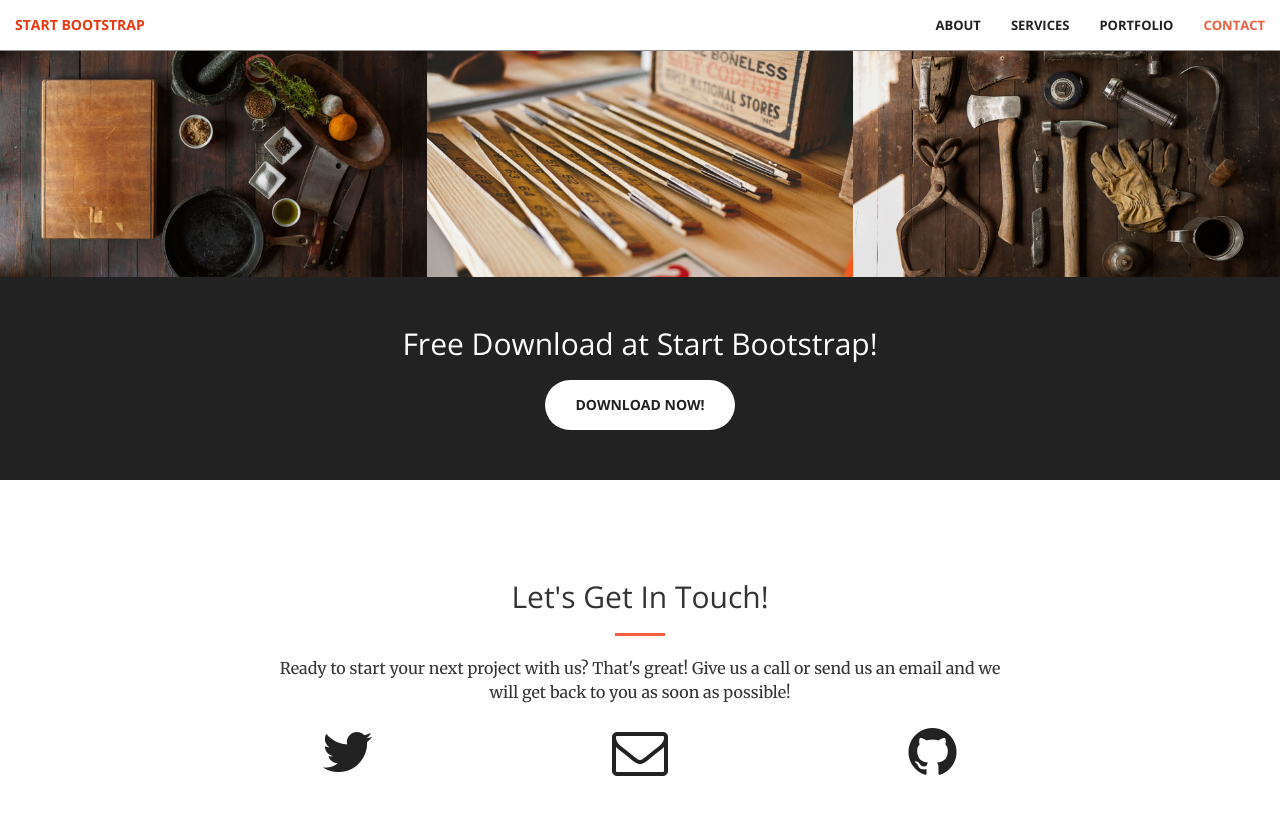
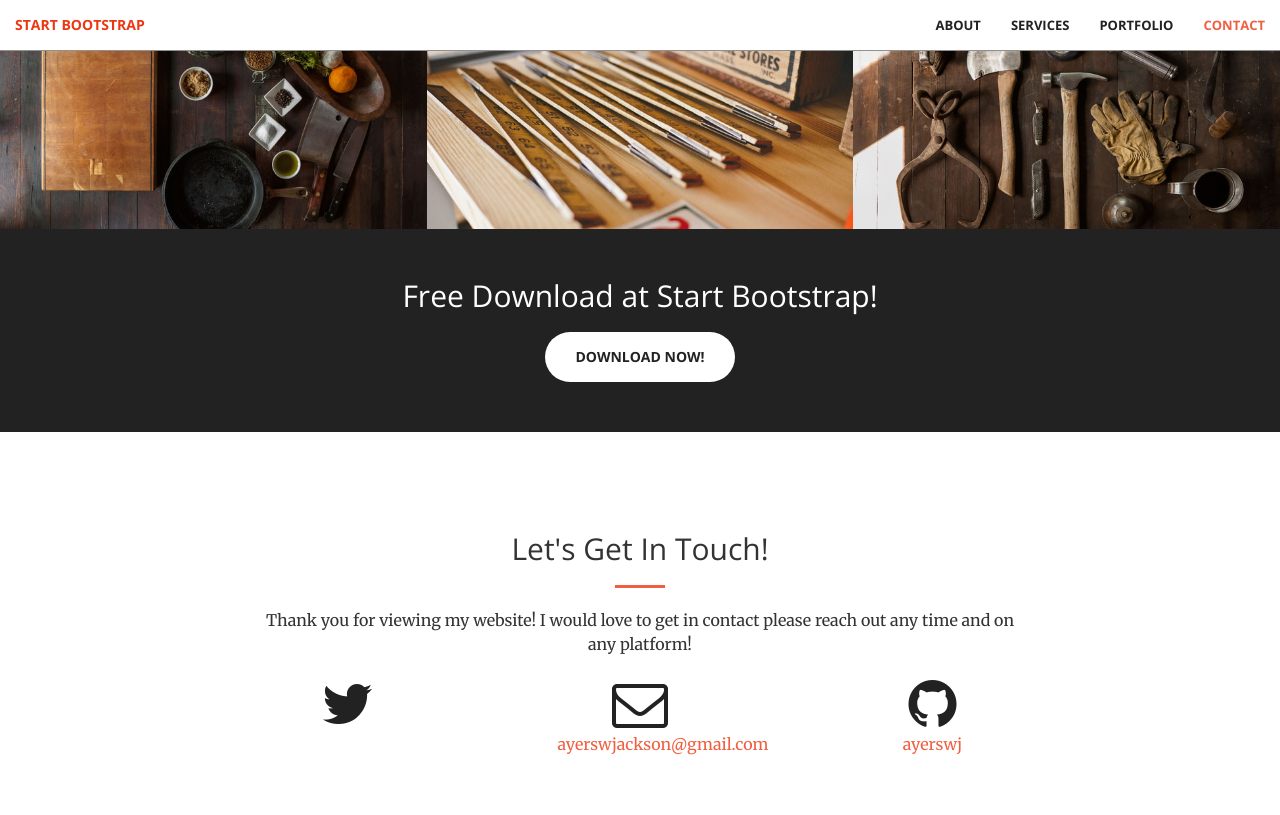
Before and after one commit to ayerswj/ayerswj.github.io, a Jekyll site: the page built from index.html, in a window 1280 px wide and 900 px high, scrolled down 1957 px. Shown: the top 815 px of the window. Built offline with Jekyll 4.4.1, drawn with Linux system fonts in a browser that asks for light colours; some of the changed text lies outside the part shown.

Commit message:
configure contact details

```diff
--- a/_config.yml
+++ b/_config.yml
@@ -1,12 +1,12 @@
 # Site settings
-title:
-email:
+title: Jackson Ayers
+email: ayerswjackson@gmail.com
 description: > # this means to ignore newlines until "baseurl:"
 baseurl: "" # the subpath of your site, e.g. /blog/
 url: "" # the base hostname & protocol for your site
 
 twitter_username:
-github_username:
+github_username: ayerswj
 
 # Build settings
 markdown: kramdown
--- a/_includes/call-to-action.html
+++ b/_includes/call-to-action.html
@@ -4,7 +4,7 @@
             <div class="col-lg-8 col-lg-offset-2 text-center">
                 <h2 class="section-heading">We've got what you need!</h2>
                 <hr class="light">
-                <p class="text-faded">Start Bootstrap has everything you need to get your new website up and running in no time! All of the templates and themes on Start Bootstrap are open source, free to download, and easy to use. No strings attached!</p>
+                <p class="text-faded">Contact me now!</p>
                 <a href="#" class="btn btn-default btn-xl">Get Started!</a>
             </div>
         </div>
--- a/_includes/contact.html
+++ b/_includes/contact.html
@@ -4,7 +4,7 @@
             <div class="col-lg-8 col-lg-offset-2 text-center">
                 <h2 class="section-heading">Let's Get In Touch!</h2>
                 <hr class="primary">
-                <p>Ready to start your next project with us? That's great! Give us a call or send us an email and we will get back to you as soon as possible!</p>
+                <p>Thank you for viewing my website! I would love to get in contact please reach out any time and on any platform!</p>
             </div>
         <div class="col-lg-2 col-lg-offset-2 text-center">
             <a href="https://twitter.com/{{ site.twitter_username }}">
```
